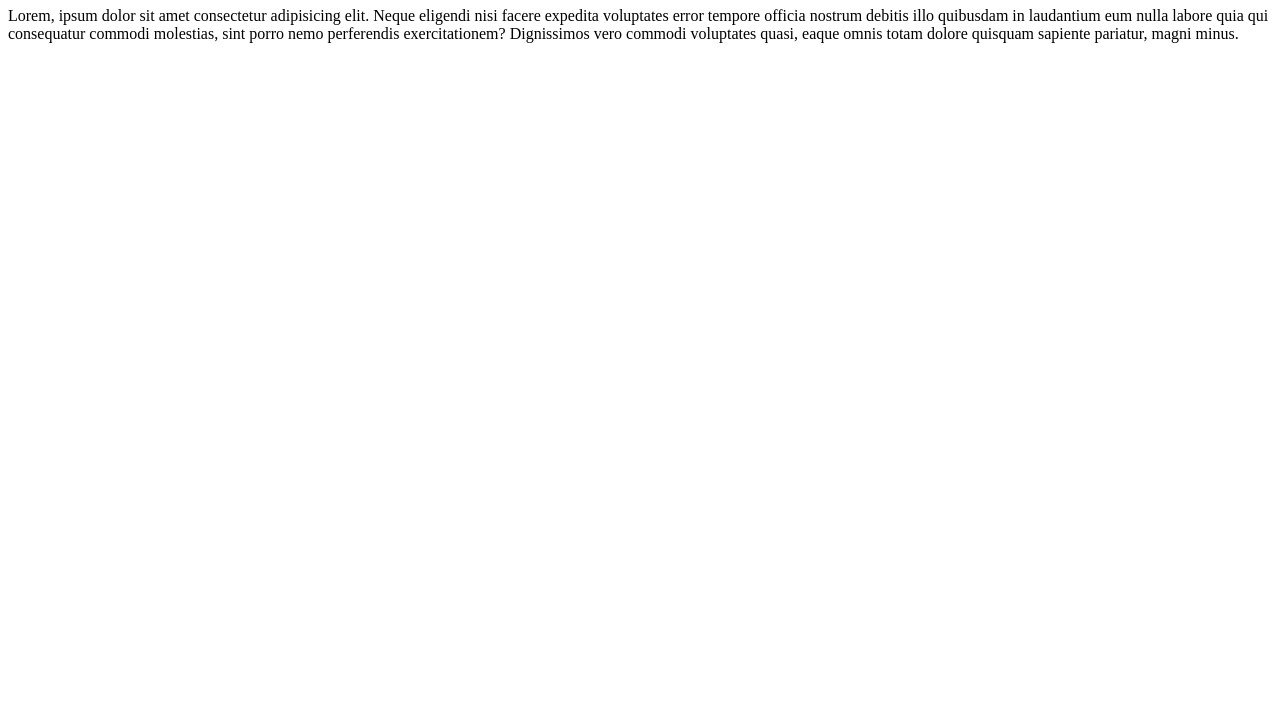
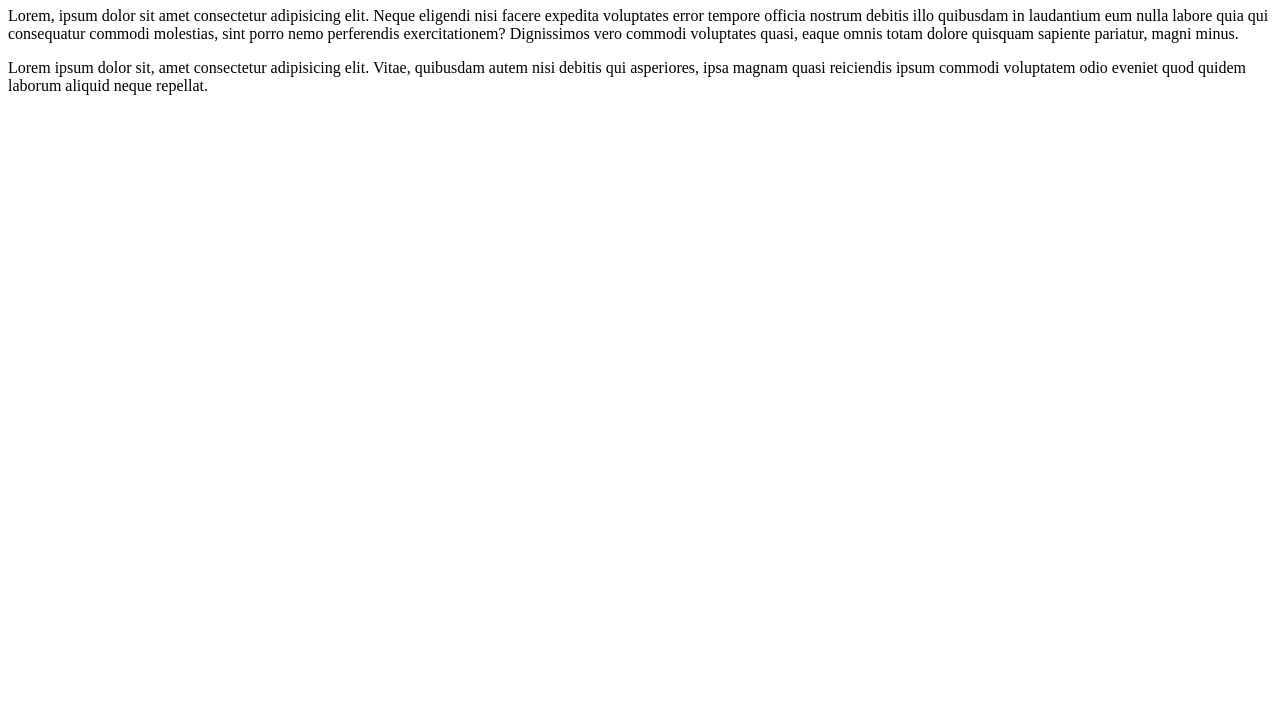
Before and after one commit to AllanLucky/learning-git, a plain HTML site: page index.html in a window 1280 px wide. Shown: the part 73-800 px from the top of the page. Drawn offline with Linux system fonts and the light colour scheme.

Commit message:
Create the different paragraph

```diff
--- a/index.html
+++ b/index.html
@@ -14,6 +14,10 @@
              nostrum debitis illo quibusdam in laudantium eum nulla labore quia qui consequatur commodi molestias, sint porro nemo perferendis exercitationem? Dignissimos vero commodi voluptates quasi,
              eaque omnis totam dolore quisquam sapiente pariatur, magni minus.
         </p>
+        <p>
+            Lorem ipsum dolor sit, amet consectetur adipisicing elit. Vitae, quibusdam autem nisi debitis qui asperiores, ipsa magnam quasi reiciendis ipsum commodi voluptatem odio eveniet quod quidem laborum aliquid neque repellat.
+
+        </p>
     </div>
 
 </body>
```
